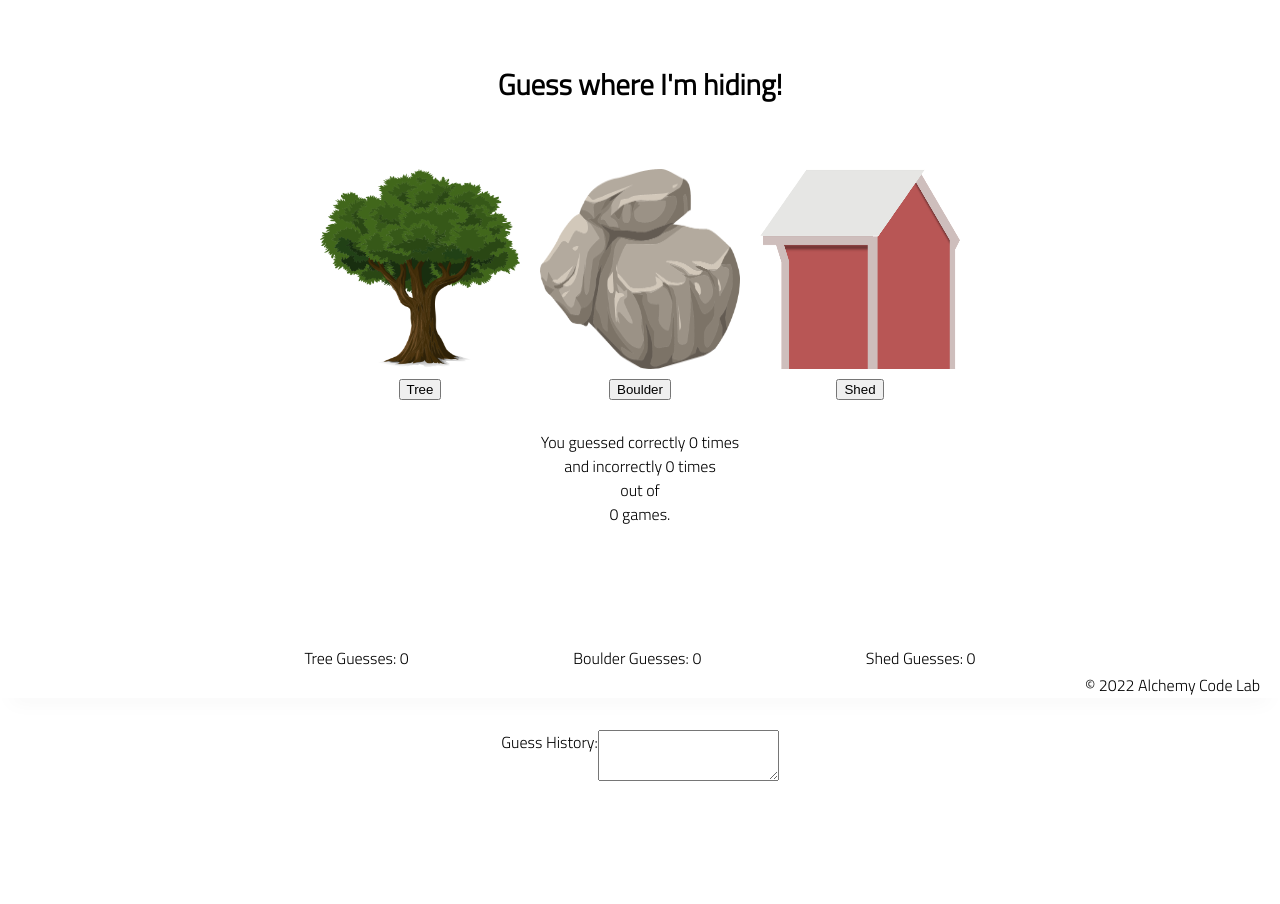
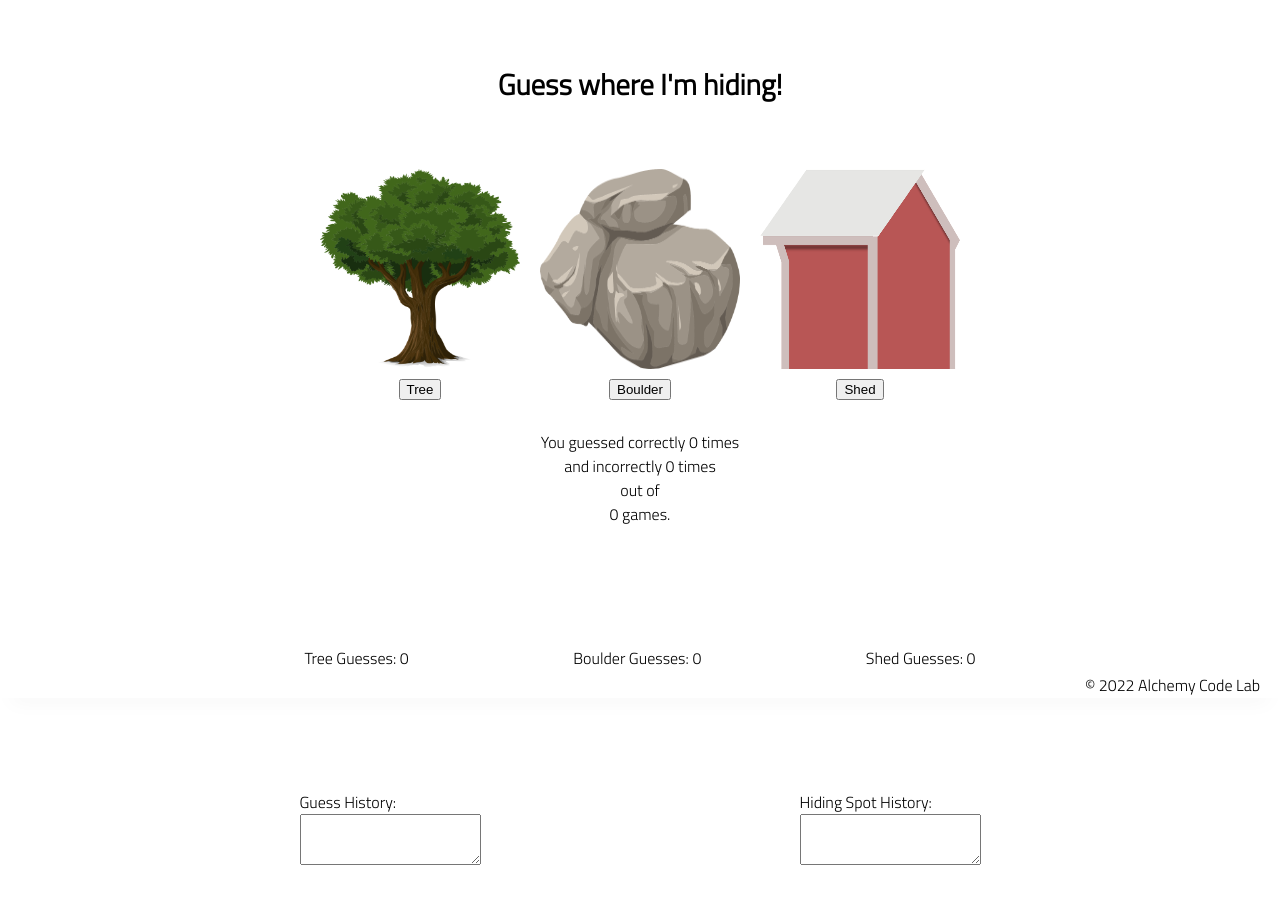
Before and after one commit to rileyjhoff/1.1a-hide-and-seek-half-baked, a plain HTML site: page index.html in a window 1280 px wide. Shown: the part 102-1006 px from the top of the page. Before the commit the page ends 883 px from the top, so only its background shows below. Drawn offline with Linux system fonts and the light colour scheme.

Commit message:
added a textarea element for hiding place history and adjusted some styling

```diff
--- a/app.js
+++ b/app.js
@@ -16,6 +16,7 @@ const boulderCounter = document.getElementById('boulder-guesses');
 const shedCounter = document.getElementById('shed-guesses');
 
 const guessHistoryEl = document.getElementById('guess-history');
+const hidingHistoryEl = document.getElementById('hiding-history');
 
 let correctGuesses = 0;
 let totalGuesses = 0;
--- a/index.html
+++ b/index.html
@@ -47,7 +47,10 @@
             <div>Boulder Guesses: <span id="boulder-guesses">0</span></div>
             <div>Shed Guesses: <span id="shed-guesses">0</span></div>
         </section>
-        <div class="stretch-pt2">Guess History: <textarea id="guess-history"></textarea></div>
+        <section class="stretch-pt2">
+            <div class="">Guess History: <textarea id="guess-history"></textarea></div>
+            <div class="">Hiding Spot History: <textarea id="hiding-history"></textarea></div>
+        </section>
     </main>
     <footer>
         <div class="copy gutter-right">&copy; 2022 Alchemy Code Lab</div>
--- a/styles/style.css
+++ b/styles/style.css
@@ -143,11 +143,13 @@ footer {
     justify-content: space-evenly;
 }
 
-#guess-history {
-    overflow: scroll;
+.stretch-pt2 {
+    display: flex;
+    flex-flow: wrap;
+    justify-content: space-around;
 }
 
-.stretch-pt2 {
+.stretch-pt2 textarea {
+    overflow: scroll;
     display: flex;
-    align-items: flex-start;
 }
```
